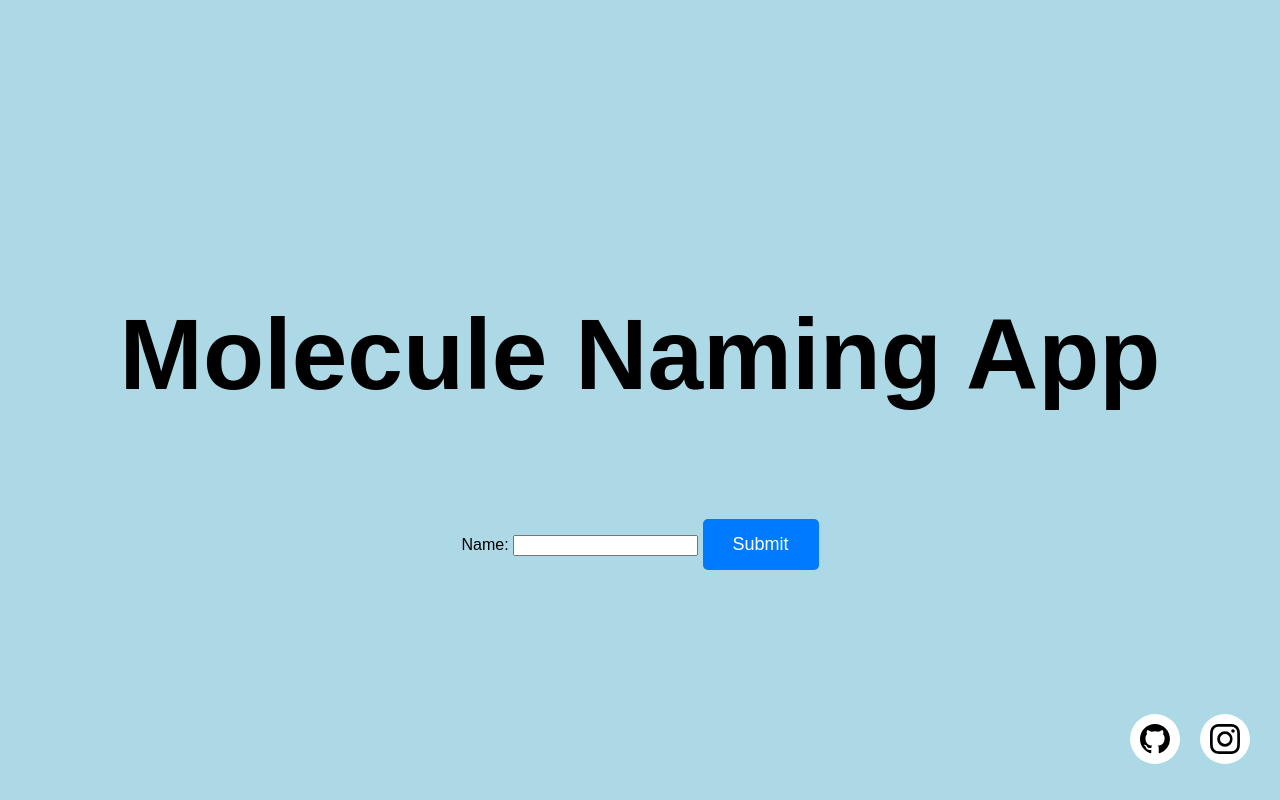
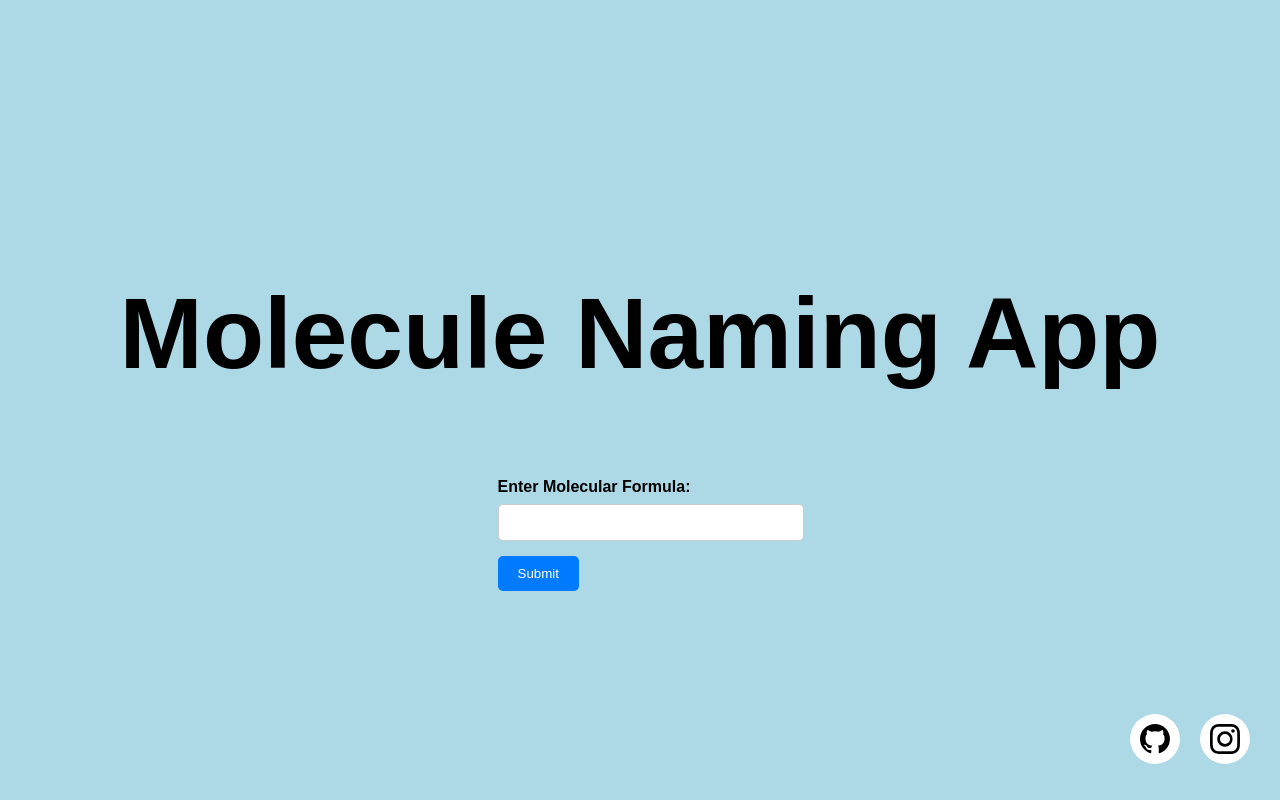
Before and after one commit to Rayanlupo/Molecule-Name-Generator, a Flask app: page / in a window 1280 px wide. Run offline with Flask 3, Linux system fonts and the light colour scheme.

Commit message:
going bak to old design

```diff
--- a/static/style.css
+++ b/static/style.css
@@ -24,34 +24,31 @@
 
 
 }
-.form-container {
-    display: flex;
-    flex-direction: column;
-    align-items: center;
-    justify-content: center;
-    width: 100%; /* Full width */
-}
-
-button[type="submit"] {
+button {
     background-color: #007bff;
     color: white;
-    padding: 15px 30px; /* Increase size */
-    font-size: 18px; /* Increase font size */
     border: none;
+    padding: 10px 20px;
     border-radius: 5px;
     cursor: pointer;
     transition: background-color 0.3s ease;
-    margin-top: 20px; /* Space above the button */
+
 }
-
-button[type="submit"]:hover {
+button:hover{
     background-color: #0056b3;
 }
-
-#error-message {
-    color: red;
-    margin-bottom: 10px; /* Space below the error message */
-    text-align: center;
+input[type="text"] {
+    width: 100%;
+    padding: 10px;
+    border: 1px solid #ccc;
+    border-radius: 5px;
+    margin-bottom: 15px;
+}
+label {
+    display: block;
+    margin-bottom: 8px;
+    font-weight: bold;
+    border-radius: 5px;
 }
 /* From Uiverse.io by Zameerahmad01 */
 ul {
@@ -73,27 +70,24 @@
     position: relative;
   }
   .example-2 .icon-content .tooltip {
+
     position: absolute;
-    bottom: 100%; /* Places the tooltip above the button */
-    left: 50%; /* Center the tooltip horizontally */
-    transform: translateX(-50%); /* Center the tooltip */
+    bottom: 100%;
+
+    transform: translateX(50%);
     color: #fff;
     padding: 6px 10px;
     border-radius: 5px;
     opacity: 0;
     visibility: hidden;
     font-size: 14px;
-    background-color: rgba(0, 0, 0, 0.7); /* Background for better visibility */
     transition: all 0.3s ease;
-    z-index: 1; /* Ensure the tooltip appears above other elements */
-    white-space: nowrap; /* Prevent text from wrapping */
-}
-
-.example-2 .icon-content:hover .tooltip {
+  }
+  .example-2 .icon-content:hover .tooltip {
     opacity: 1;
     visibility: visible;
-    bottom: 120%; /* Adjust this value to ensure the tooltip is fully above the button */
-}
+    top: 5px;
+  }
   .example-2 .icon-content a {
     position: relative;
     overflow: hidden;
@@ -134,7 +128,6 @@
   }
 
 
-
   .example-2 .icon-content a[data-social="github"] .filled,
   .example-2 .icon-content a[data-social="github"] ~ .tooltip {
     background-color: #24262a;
--- a/templates/home.html
+++ b/templates/home.html
@@ -19,16 +19,12 @@
     <h1>Molecule Naming App</h1>
     </div>
 
-<div class="form-container">
-    {% if error %}
-        <div id="error-message">{{error_message}}</div>
-    {% endif %}
-    <form id="myForm">
-        <label for="name">Name:</label>
-        <input type="text" id="name" name="name">
+    <form method="post">
+        <label for="formula">Enter Molecular Formula:</label>
+        <input type="text" id="formula" name="formula" required>
         <button type="submit">Submit</button>
     </form>
-</div>
+
 
     {% if name and function %}
     <div class="results">
@@ -37,6 +33,9 @@
         <p><strong>Name:</strong> {{ name }}</p>
         <p><strong>Function:</strong> {{ function }}</p>
     </div>
+    {% elif error %}
+        <h2>Error</h2>
+        <p>{{error_message}}</p>
     {% endif %}
     <!-- From Uiverse.io by Zameerahmad01   Thanks :) -->
 <ul class="example-2">
@@ -87,6 +86,5 @@
   </li>
 
 </ul>
-
 </body>
 </html>
```
Lines whose indentation alone changed are shown as unchanged.
